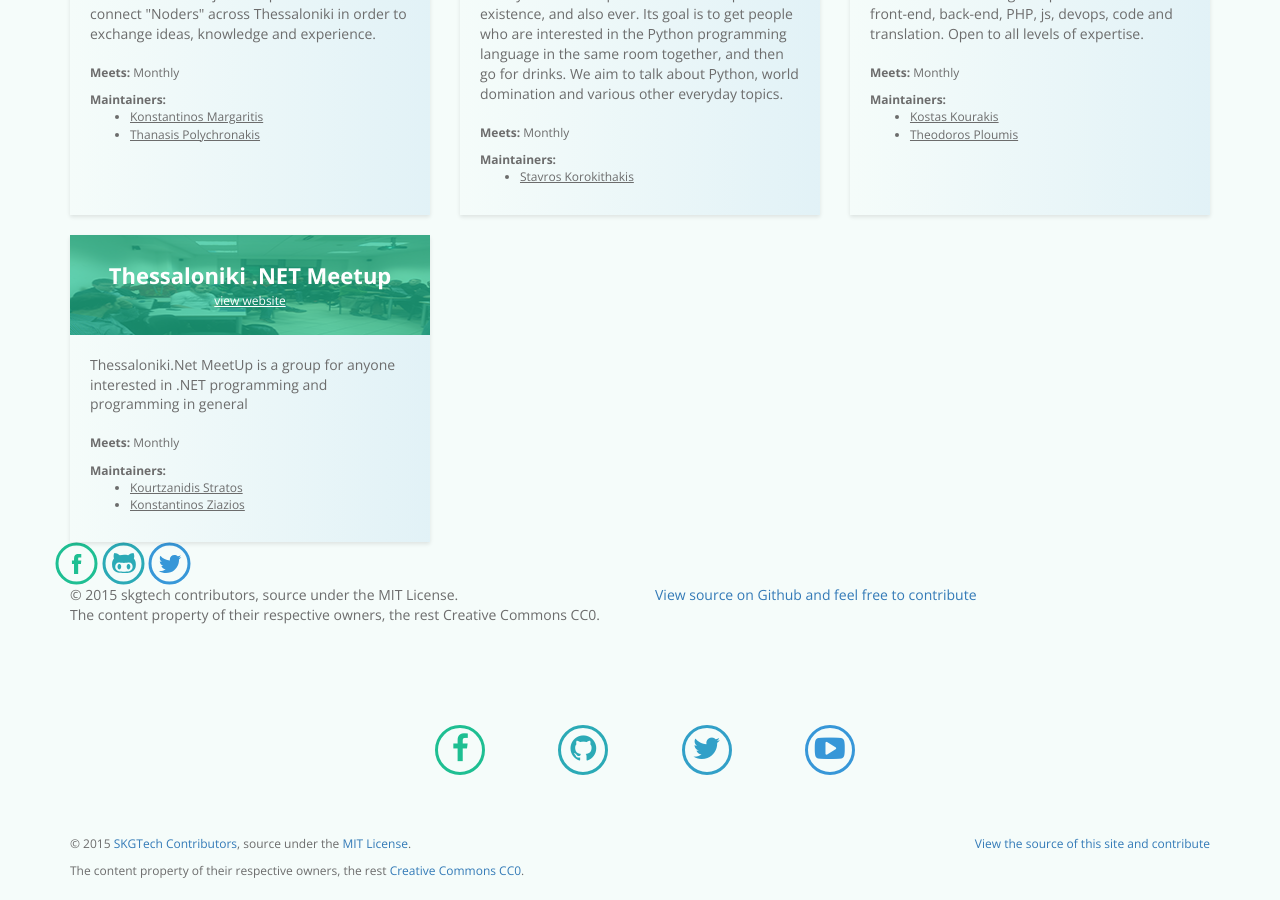
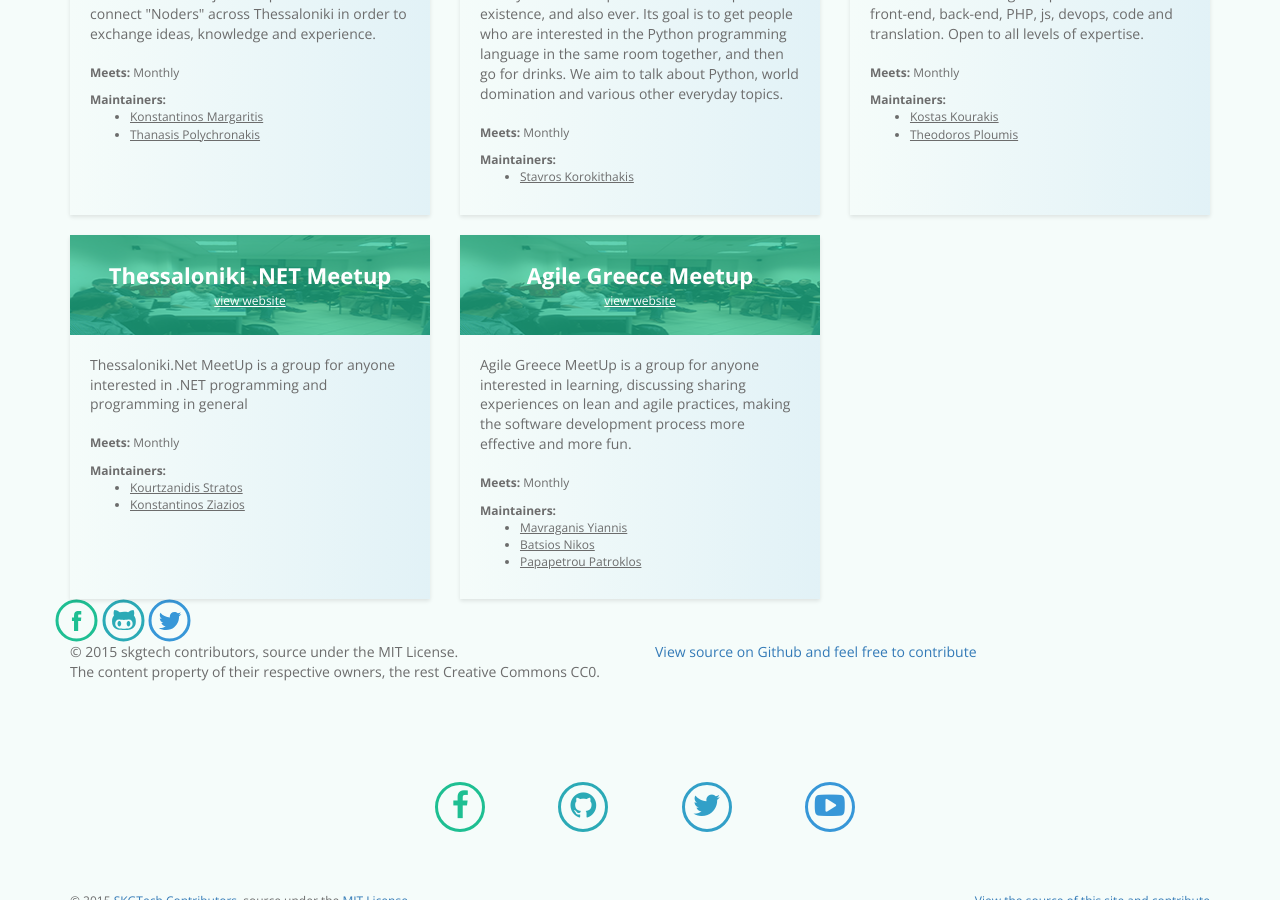
Before and after one commit to skgtech/skgtech.github.io, a Jekyll site: the page built from index.html, in a window 1280 px wide and 900 px high, scrolled down 2467 px. Built offline with Jekyll 4.4.1, drawn with Linux system fonts in a browser that asks for light colours; nearby versions of some CDN libraries.

Commit message:
agile greece meetup added

```diff
--- a/_data/communities.yaml
+++ b/_data/communities.yaml
@@ -123,3 +123,14 @@
       email: "s.kourtzanidis@outlook.com"
     - name: "Konstantinos Ziazios"
       email: "ziaziosk@gmail.com"
+- name: "Agile Greece Meetup"
+  period: "Monthly"
+  description: "Agile Greece MeetUp is a group for anyone interested in learning, discussing sharing experiences on lean and agile practices, making the software development process more effective and more fun. "
+  website: "http://www.meetup.com/Agile-Greece/"
+  maintainers:
+    - name: "Mavraganis Yiannis"
+      email: "ymavra@gmail.com"
+    - name: "Batsios Nikos"
+      email: "nbatsios@mac.com"
+    - name: "Papapetrou Patroklos"
+      email: "ppapapetrou76@gmail.com"
```
